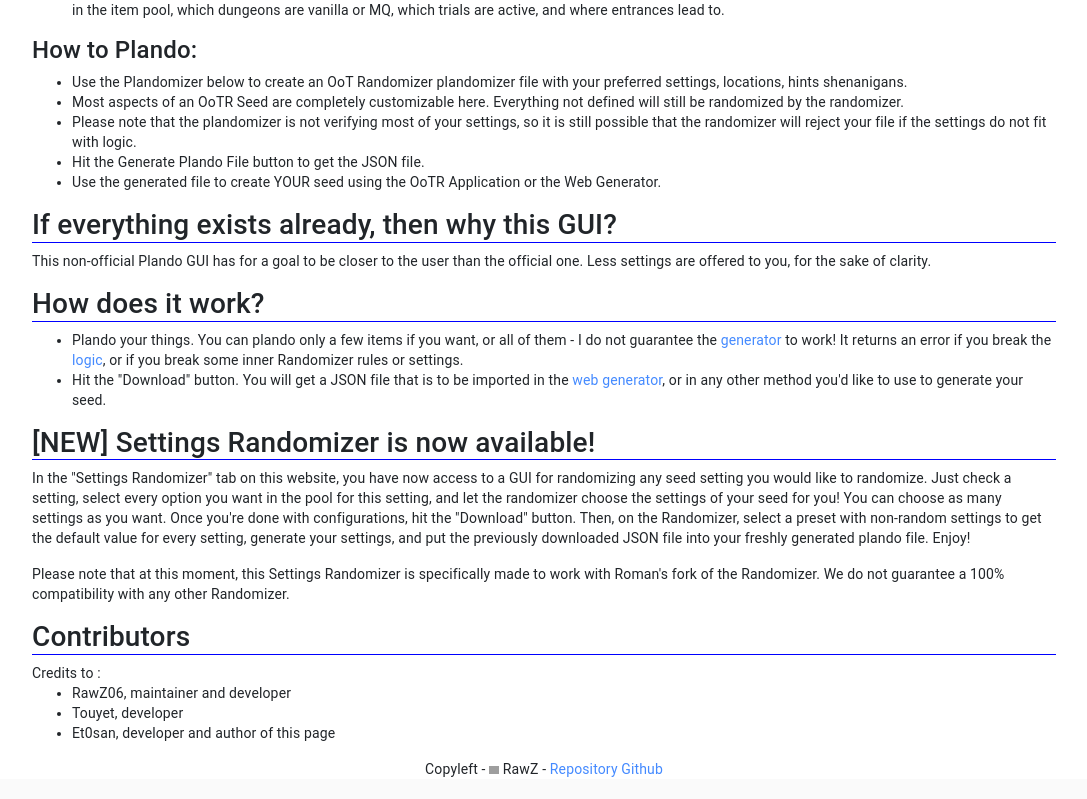
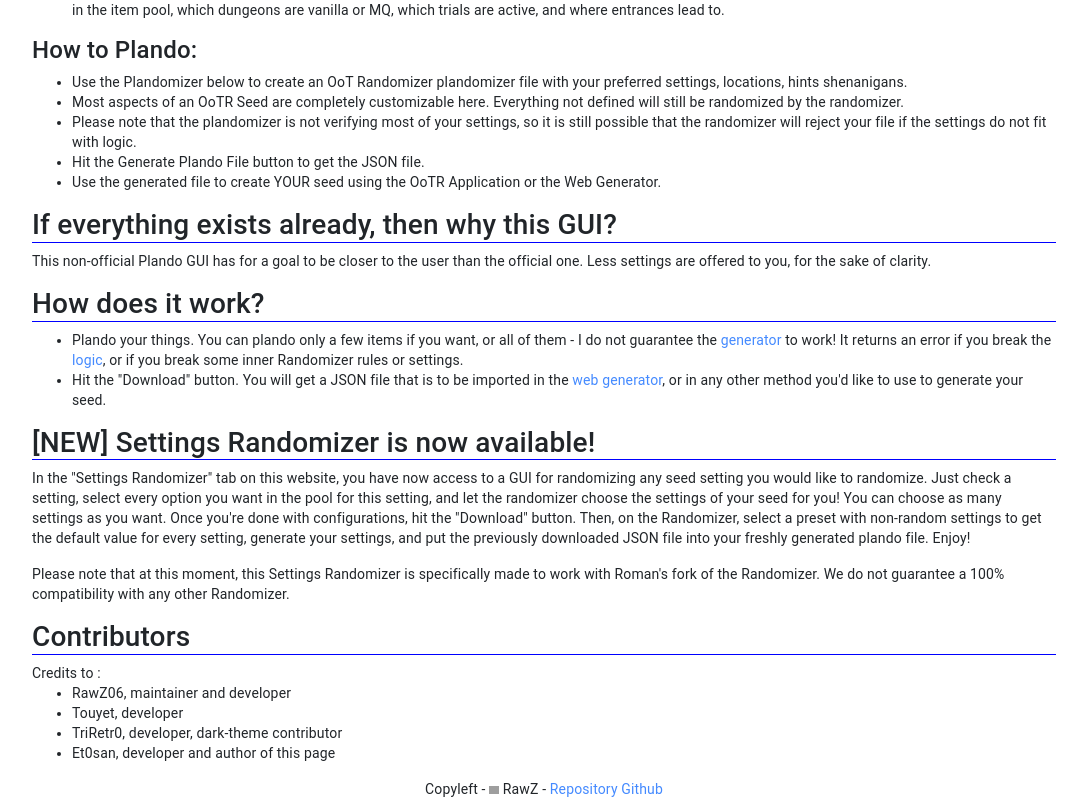
Before and after one commit to RawZ06/PlandoMaker, a Vue app: page /about in a window 1280 px wide. Shown: the part 759-1558 px from the top of the page, without its empty margins (96-1183 px from the left). Built offline with nearby package versions, Linux system fonts and the light colour scheme; grey boxes are pictures that could not be loaded.

Commit message:
Adding TriRetr0 like contributor

```diff
--- a/src/components/About.vue
+++ b/src/components/About.vue
@@ -100,6 +100,7 @@
         <ul>
             <li>RawZ06, maintainer and developer</li>
             <li>Touyet, developer</li>
+            <li>TriRetr0, developer, dark-theme contributor</li>
             <li>Et0san, developer and author of this page</li>
         </ul>
     </div>
```
Also changed, not shown: 1 other file (tests, documents, lock files or other folders).
